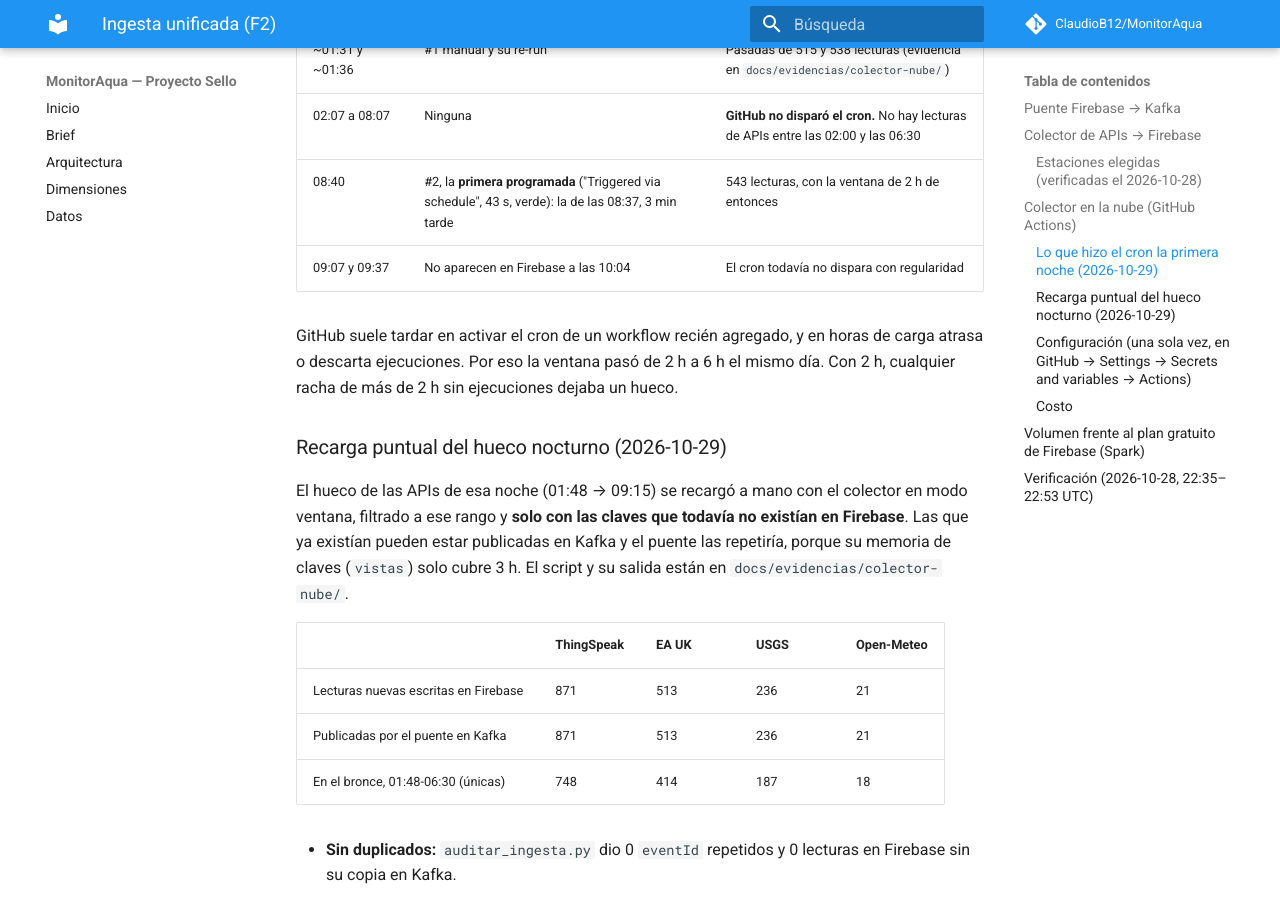
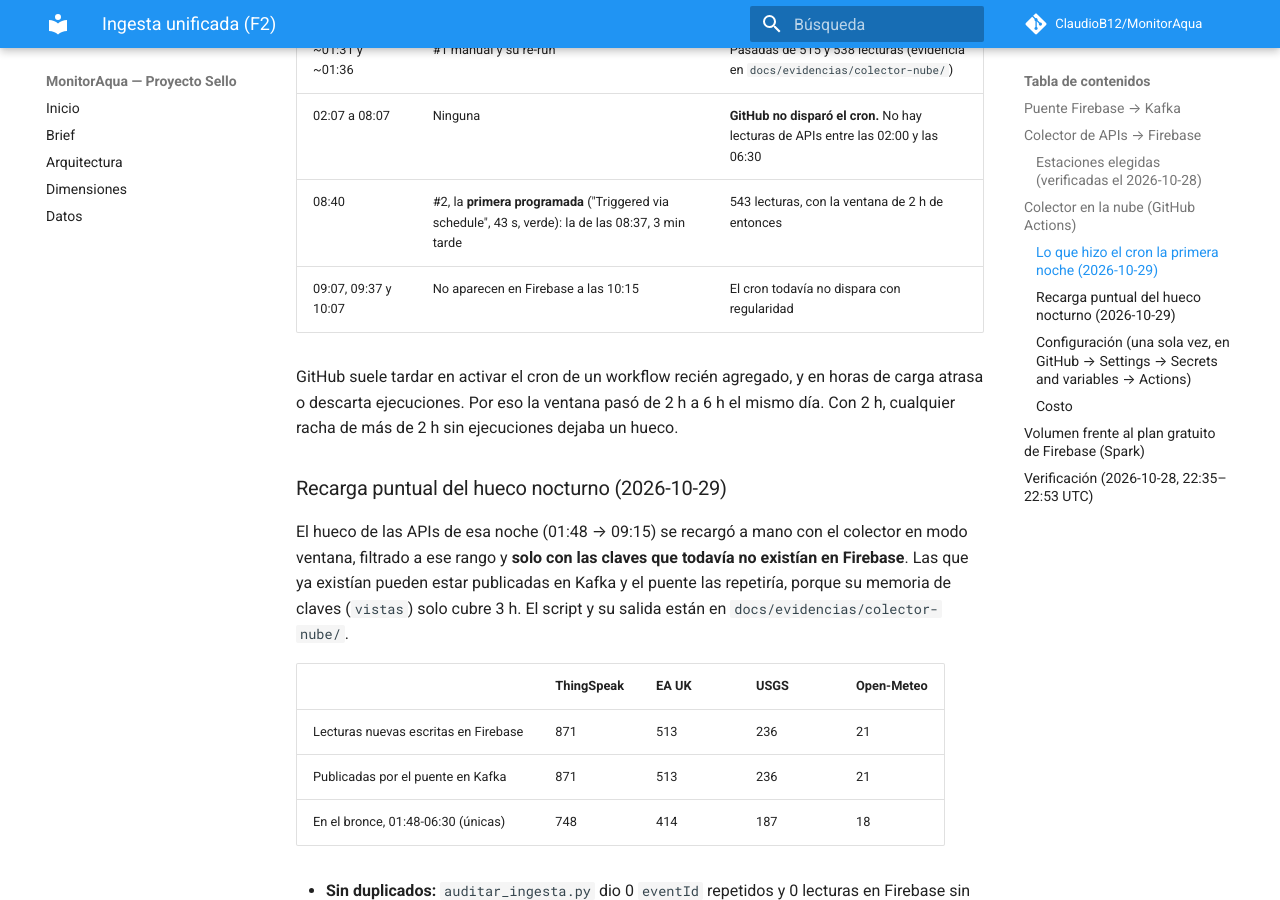
Before and after one commit to ClaudioB12/MonitorAqua, an MkDocs documentation site: the page built from docs/ingesta.md, in a window 1280 px wide and 900 px high, scrolled down 7442 px. Built offline with MkDocs 1.6.1 and Material for MkDocs 9.7.7, drawn with Linux system fonts in a browser that asks for light colours; comment, search, counter and statistics services are not loaded.

Commit message:
Colector en la nube: registra que tampoco hubo pasada programada a las 10:07
Co-Authored-By: Claude Opus 5.5 <noreply@anthropic.com>

```diff
--- a/docs/ingesta.md
+++ b/docs/ingesta.md
@@ -223,7 +223,7 @@ EDAD_MAX_H=7 python colector_apis.py --una-vez --ventana-min 360
 | ~01:31 y ~01:36 | #1 manual y su re-run | Pasadas de 515 y 538 lecturas (evidencia en `docs/evidencias/colector-nube/`) |
 | 02:07 a 08:07 | Ninguna | **GitHub no disparó el cron.** No hay lecturas de APIs entre las 02:00 y las 06:30 |
 | 08:40 | #2, la **primera programada** ("Triggered via schedule", 43 s, verde): la de las 08:37, 3 min tarde | 543 lecturas, con la ventana de 2 h de entonces |
-| 09:07 y 09:37 | No aparecen en Firebase a las 10:04 | El cron todavía no dispara con regularidad |
+| 09:07, 09:37 y 10:07 | No aparecen en Firebase a las 10:15 | El cron todavía no dispara con regularidad |
 
 GitHub suele tardar en activar el cron de un workflow recién agregado, y en horas de carga atrasa o descarta
 ejecuciones. Por eso la ventana pasó de 2 h a 6 h el mismo día. Con 2 h, cualquier racha de más de 2 h sin
```
Also changed, not shown: 1 other file.
